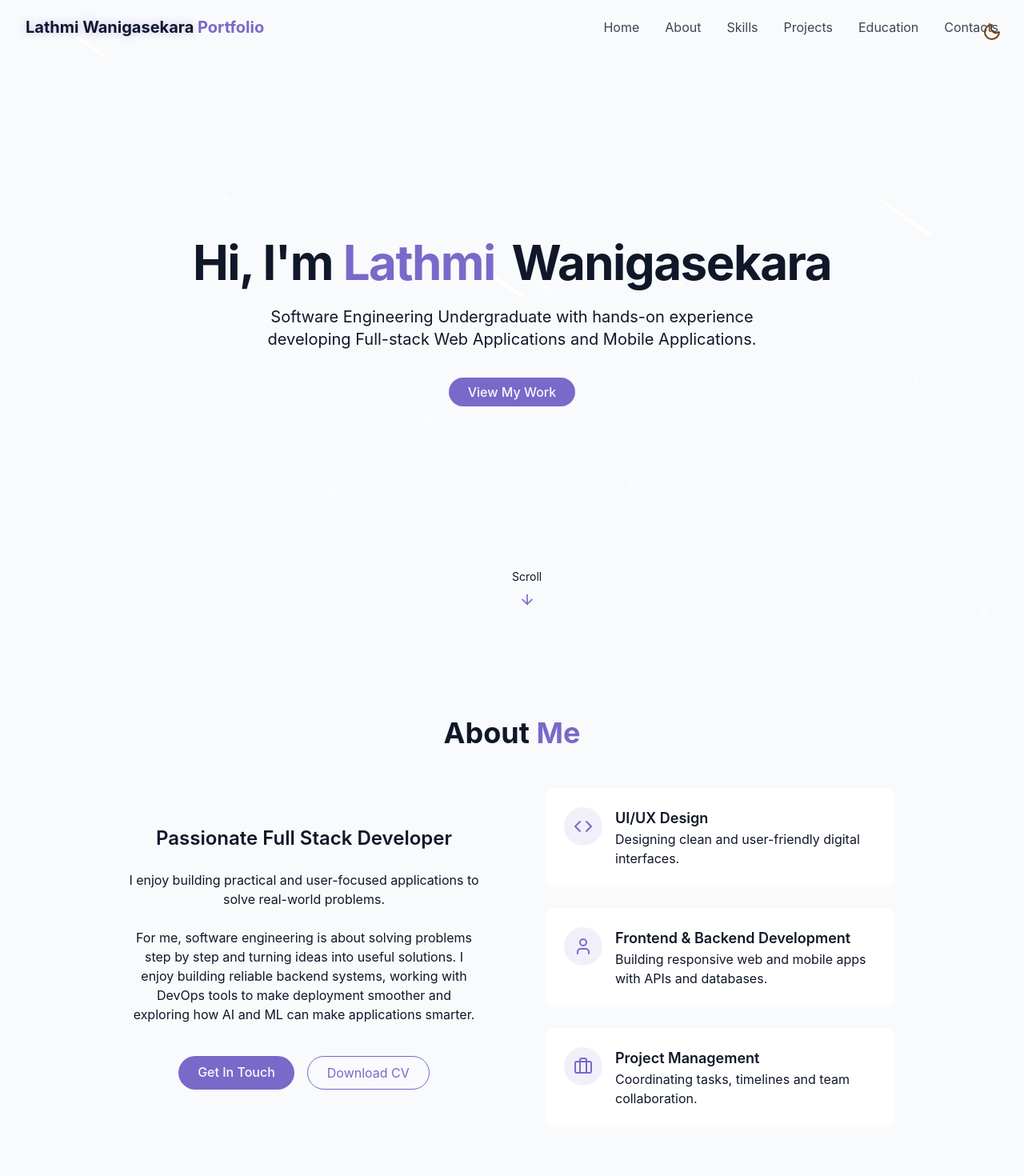
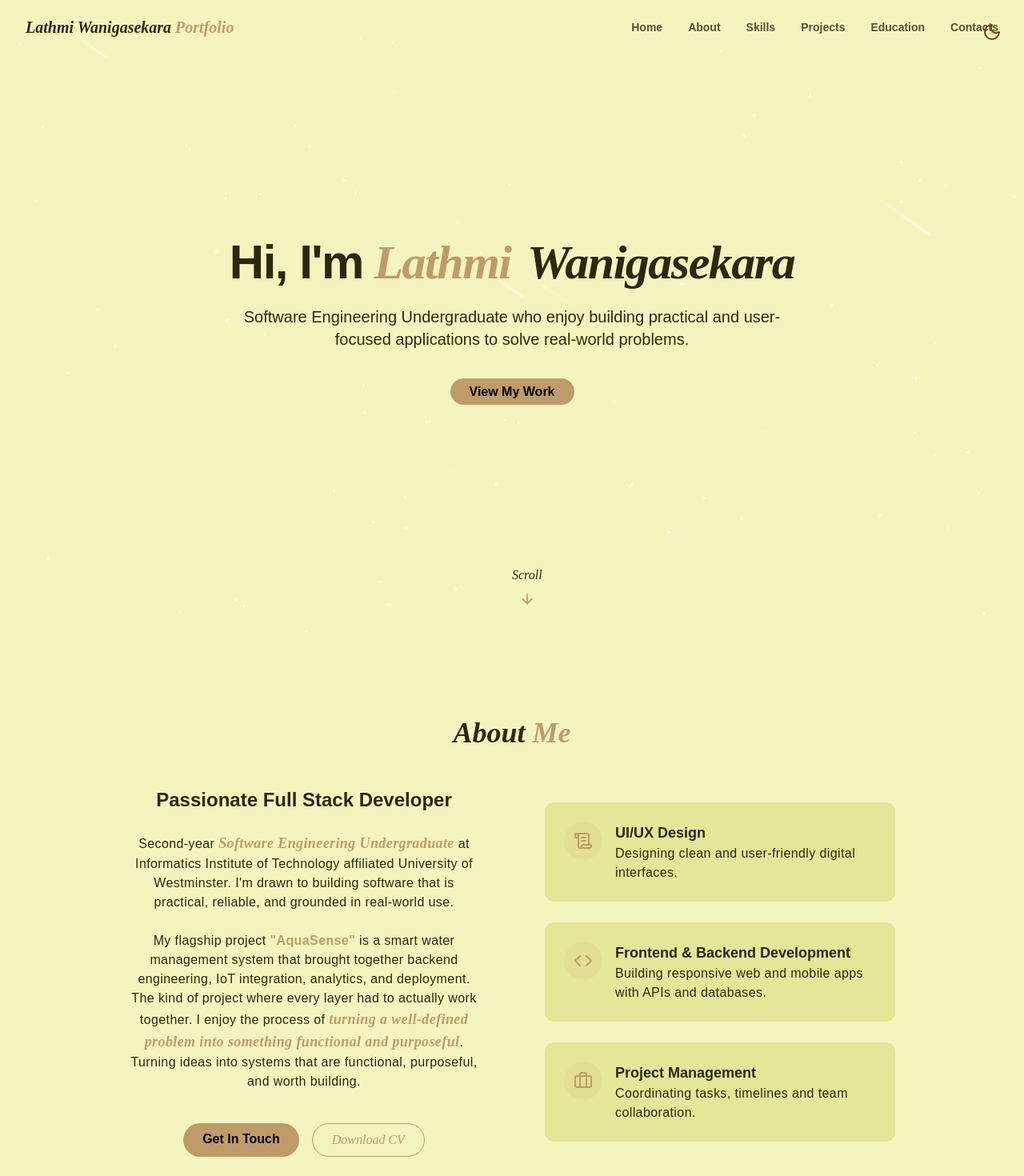
Before and after one commit to lathmi/portfolio, a React (Vite) app: page / in a window 1280 px wide. Shown: the top 1470 px of the page at 80% size. Built offline with nearby package versions, Linux system fonts and the light colour scheme.

Commit message:
yellow theme

```diff
--- a/src/components/AboutSection.jsx
+++ b/src/components/AboutSection.jsx
@@ -1,4 +1,4 @@
-import { Briefcase } from "lucide-react";
+import { Briefcase, ScrollText } from "lucide-react";
 import { Code } from "lucide-react";
 import { User } from "lucide-react";
 
@@ -8,28 +8,34 @@ import { User } from "lucide-react";
         <section id="about" className="py-24 px-4 relative">
 
             <div className="container mx-auto max-w-5xl">
-                <h2 className="text-3xl md:text-4xl font-bold text-center mb-12">
-                    About <span className="text-primary"> Me </span>
+                <h2 className="font-cormorant scale-y-100 italic text-3xl md:text-4xl font-bold text-center mb-12">
+                    About <span className="text-primary "> Me </span>
                 </h2>
 
                 <div className="grid grid-cols-1 md:grid-cols-2 gap-20 items-center">
                     <div className="space-y-6">
                         <h3 className="text-2xl font-semibold">
-                            Passionate Full Stack Developer
+                            Passionate <span className="">Full Stack Developer</span>
                         </h3>
 
-                        <p className="text-muted-foreground">
-                          I enjoy building practical and user-focused applications to solve real-world problems.
+                        <p className="text-muted-foreground tracking-wide">
+                          Second-year <span className="text-primary font-cormorant scale-y-100 italic font-bold text-lg"> Software Engineering Undergraduate </span> at Informatics Institute of Technology affiliated University of Westminster.
+                          I'm drawn to building software that is practical, reliable, and grounded in real-world use.
+
+
                         </p>
 
-                        <p className="text-muted-foreground">
-                            For me, software engineering is about solving problems step by step and turning ideas into useful solutions. I enjoy building reliable backend systems,
-                            working with DevOps tools to make deployment smoother and exploring how AI and ML can make applications smarter.
+                        <p className="text-muted-foreground tracking-wide">
+
+                         My flagship project <span className="text-primary font-bold">"AquaSense"</span> is a smart water management system that brought together backend engineering,
+                          IoT integration, analytics, and deployment. The kind of project where every layer had to actually work together.
+                          I enjoy the process of <span className="text-primary font-cormorant scale-y-100 italic font-bold text-lg"> turning a well-defined problem into something functional and purposeful</span>.
+                          Turning ideas into systems that are functional, purposeful, and worth building.
                         </p>
 
                         <div className="flex flex-col sm:flex-row gap-4 pt-4 justify-center">
 
-                            <a href="#contact" className="cosmic-button">
+                            <a href="#contact" className="cosmic-button font-semibold">
                                 {" "}
                                 Get In Touch
                             </a>
@@ -37,7 +43,7 @@ import { User } from "lucide-react";
                             <a
                                 href="/cv/Lathmi_Wanigasekara_Public_CV.pdf"
                                 download="Lathmi_Wanigasekara_Public_CV.pdf"
-                                className="px-6 py-2 rounded-full border border-primary text-primary hover:bg-primary/10 transition-colors duration-300">
+                                className=" px-6 py-2 rounded-full border border-primary text-primary hover:bg-primary/10 transition-colors duration-300 font-cormorant scale-y-100 italic">
 
                             Download CV
 
@@ -45,7 +51,19 @@ import { User } from "lucide-react";
                         </div>
                     </div>
 
-                    <div className="grid grid-cols-1 gap-6">
+                    <div className="grid grid-cols-1 gap-6 ">
+
+                        <div className="bg-card gradient-border rounded-xl p-6 card-hover">
+                            <div className="flex items-start gap-4">
+                                <div className="p-3 rounded-full bg-primary/10">
+                                    <ScrollText className="h-6 w-6 text-primary"/>
+                                </div>
+                                <div className="text-left">
+                                    <h4 className="font-semibold text-lg">UI/UX Design</h4>
+                                    <p className="text-muted-foreground tracking-wide">Designing clean and user-friendly digital interfaces.</p>
+                                </div>
+                            </div>
+                        </div>
 
                         <div className="bg-card gradient-border rounded-xl p-6 card-hover">
                             <div className="flex items-start gap-4">
@@ -53,20 +71,8 @@ import { User } from "lucide-react";
                                     <Code className="h-6 w-6 text-primary"/>
                                 </div>
                                 <div className="text-left">
-                                    <h4 className="font-semibold text-lg">UI/UX Design</h4>
-                                    <p className="text-muted-foreground">Designing clean and user-friendly digital interfaces.</p>
-                                </div>
-                            </div>
-                        </div>
-
-                        <div className="bg-card gradient-border rounded-xl p-6 card-hover">
-                            <div className="flex items-start gap-4">
-                                <div className="p-3 rounded-full bg-primary/10">
-                                    <User className="h-6 w-6 text-primary"/>
-                                </div>
-                                <div className="text-left">
                                     <h4 className="font-semibold text-lg">Frontend & Backend Development</h4>
-                                    <p className="text-muted-foreground">Building responsive web and mobile apps with APIs and databases.</p>
+                                    <p className="text-muted-foreground tracking-wide">Building responsive web and mobile apps with APIs and databases.</p>
                                 </div>
                             </div>
                         </div>
@@ -78,7 +84,7 @@ import { User } from "lucide-react";
                                 </div>
                                 <div className="text-left">
                                     <h4 className="font-semibold text-lg">Project Management</h4>
-                                    <p className="text-muted-foreground">Coordinating tasks, timelines and team collaboration.</p>
+                                    <p className="text-muted-foreground tracking-wide">Coordinating tasks, timelines and team collaboration.</p>
                                 </div>
                             </div>
                         </div>
--- a/src/components/HeroSection.jsx
+++ b/src/components/HeroSection.jsx
@@ -8,8 +8,10 @@ export const HeroSection = () => {
         >
             <div className="container max-w-4xl mx-auto text-center z-10">
                 <div className="space-y-6">
-                    <h1 className="text-4xl md:text-6xl font-bold tracking-tight">
+                    <h1 className="text-4xl md:text-6xl font-bold tracking-tight ">
                         <span className="opacity-0 animate-fade-in"> Hi, I'm</span>
+
+                        <span className="font-cormorant scale-y-100 italic">
                             <span className="text-primary opacity-0 animate-fade-in-delay-1">
                                 {" "}
                                 Lathmi
@@ -18,16 +20,17 @@ export const HeroSection = () => {
                                 {" "}
                                 Wanigasekara
                             </span>
+                        </span>
+
                     </h1>
 
                     <p className="text-lg md:text-xl text-muted-foreground max-w-2xl mx-auto animate-fade-in-delay-3">
-                        Software Engineering Undergraduate with hands-on experience developing Full-stack Web
-                        Applications and Mobile Applications.
+                        Software Engineering Undergraduate who enjoy building practical and user-focused applications to solve real-world problems.
                     </p>
 
                     <div className="pt-4 opacity-0 animate-fade-in-delay-4">
 
-                        <a href="#projects" className="cosmic-button">
+                        <a href="#projects" className="cosmic-button font-bold">
                             View My Work
                         </a>
 
@@ -38,7 +41,7 @@ export const HeroSection = () => {
             </div>
 
             <div className="absolute bottom-8 left-1/2 transform-translate-x-1/2 flex flex-col items-center animate-bounce">
-              <span className="text-sm text-muted-foreground mb-2 "> Scroll </span>
+              <span className="text-md text-muted-foreground mb-2 font-cormorant scale-y-100 italic"> Scroll </span>
               <ArrowDown className="h-5 w-5 text-primary"/>
 
             </div>
--- a/src/components/Navbar.jsx
+++ b/src/components/Navbar.jsx
@@ -27,23 +27,23 @@ export const Navbar = () => {
     return(
         <nav className={cn(
             "fixed w-full z-40 transition-all duration-300",
-            isScrolled ? "py-3 bg-background/80 backdrop-blur-md shadow-xs" : "py-5"
+            isScrolled ? "py-3 bg-background/40 backdrop-blur-md shadow-xs" : "py-5"
             )}
         >
-            <div className="container flex items-center justify-between">
+            <div className="container flex items-center justify-between  ">
                 <a
-                    className="text-xl font-bold text-primary flex items-center"
+                    className="text-lg text-primary flex items-center"
                     href="#hero"
                 >
-                    <span className="relative z-10">
-                        <span className="text-glow text-foreground"> Lathmi Wanigasekara </span> {""}
-                        Portfolio
+                    <span className="font-cormorant text-xl scale-y-100 italic relative z-10 ">
+                        <span className="text-mediumglow text-foreground font-semibold"> Lathmi Wanigasekara </span> {""}
+                        <span className="font-bold">Portfolio</span>
                     </span>
                 </a>
 
             {/* desktop nav */}
 
-                <div className="hidden md:flex space-x-8 ">
+                <div className="hidden md:flex space-x-8 text-sm font-bold ">
                     {navItems.map((item,key) => (
 
                         <a key={key} href={item.href} className="text-foreground/80 hover:text-primary transition-colors duration-300">
--- a/src/index.css
+++ b/src/index.css
@@ -1,4 +1,5 @@
 @import "tailwindcss";
+@import url('https://fonts.googleapis.com/css2?family=Sora:wght@300;400;500;600;700&family=Cormorant+Garamond:ital,wght@1,400;1,500;1,600&display=swap');
 
 @theme{
   --color-border: hsl(var(--border));
@@ -68,24 +69,27 @@
 
 @layer base {
   :root{
-    --background: 210 40% 98%;
-    --foreground: 222 47% 11%;
+    --background: 60 70% 85%;
+    --foreground: 60 47% 11%;
 
-    --card: 0 0% 100%;
+    --card: 60 60% 75%;
 
-    --primary: 250 47% 60%;
-    --primary-foreground: 210 40% 98%;
+
+    --primary: 35 40% 58%;
+    --primary-foreground: 100 0% 0%;
 
     --border: 214 32% 91%;
   }
 
   .dark{
-    --background: 222 47% 4%;
+    --background: 60 45% 4%;
     --foreground: 213 31% 91%;
 
-    --card: 222 47% 8%;
+    --primary: 42 70% 76%;
 
-    --border: 217 33% 20%;
+    --card: 60 10% 10%;
+
+    --border: 60 70% 80%;
   }
 
   * {
@@ -98,6 +102,7 @@
 
   body{
     @apply bg-background text-foreground transition-colors duration-300;
+    font-family: 'Sora', sans-serif;
     font-feature-settings: "rlig" 1, "calt" 1;
   }
 }
@@ -129,7 +134,7 @@
 
 @utility text-glow {
   @apply relative;
-  text-shadow: 0 0 10px rgba(167, 139, 250, 0.5);
+  text-shadow: 0 0 10px rgba(242, 238, 142, 0.50);
 }
 
 @utility card-hover{
@@ -145,23 +150,31 @@
 
 @utility cosmic-button {
   @apply px-6 py-2 rounded-full bg-primary text-primary-foreground font-medium
-          transition-all duration-300 hover:shadow-[0_0_10px_rgba(139,92,246,0.5)]
+          transition-all duration-300  hover:shadow-[0_0_15px_rgba(214,195,160,0.15)]
           hover:scale-105 active:scale-95;
 }
 
 @utility star{
   @apply absolute rounded-full bg-white;
-  box-shadow: 0 0 10px 2px rgba(255, 255, 255, 0.4);
+  opacity: 0.25;
+  box-shadow: 0 0 4px 1px rgba(255,255,255,0.1);
 }
 
 @utility meteor {
-  @apply absolute bg-linear-to-r from-white via-white to-transparent rounded-full;
-  box-shadow:0 0 10px 2px rgba(255 255 255, 0.3);
+  @apply absolute rounded-full;
+  background: linear-gradient(
+    to right,
+    rgba(255,255,255,0.4),
+    rgba(255,255,255,0.2),
+    transparent
+  );
+  box-shadow: 0 0 6px 1px rgba(255,255,255,0.1);
+  opacity: 0.5;
 }
 
 @utility hover-shadow {
   @apply transition-all duration-300
-    hover:shadow-[0_0_10px_rgba(139,92,246,0.5)]
+    hover:shadow-[0_0_15px_rgba(214,195,160,0.15)]
     hover:scale-105
     active:scale-95;
 }
@@ -172,3 +185,7 @@
   padding: 0;
   text-align: center;
 }
+
+.font-cormorant {
+  font-family: 'Cormorant Garamond', serif;
+}
```
Also changed, not shown: src/components/ContactSection.jsx (+10 -10 lines), src/components/Education.jsx (+6 -6 lines), src/components/ProjectsSection.jsx (+5 -9 lines), src/components/SkillsSection.jsx (+9 -9 lines). Lines whose indentation alone changed are shown as unchanged.
